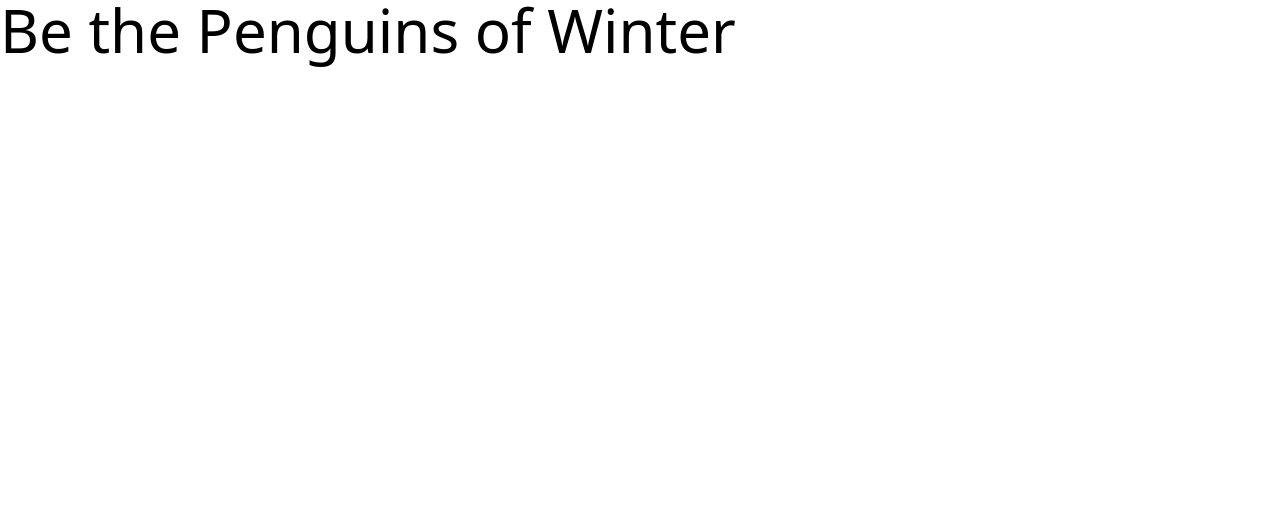
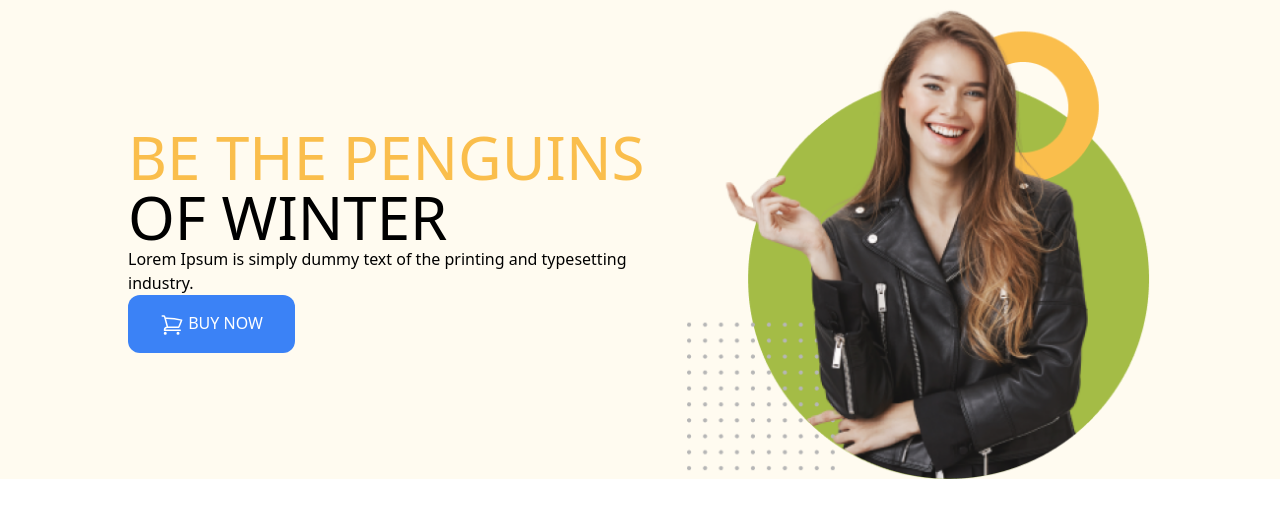
Before and after one commit to shamim-1995/penguin-fashion-with-tailwind, a plain HTML site: page index.html in a window 1280 px wide. Drawn offline with nearby package versions, Linux system fonts and the light colour scheme.

Commit message:
added some banner section

```diff
--- a/index.html
+++ b/index.html
@@ -7,14 +7,28 @@
     <script src="https://cdn.tailwindcss.com"></script>
 </head>
 <body>
-    <header>
-        <div>
+    <header class="bg-[#FFFBF0] px-32">
+        <!-- nav section -->
+        <nav>
+
+        </nav>
+        <!-- banner section -->
+        <div class="flex justify-between items-center">
             <div>
-                <h1 class="text-6xl">Be the Penguins
+                <h1 class="text-6xl uppercase"><span class="text-[#FABE4C]">Be the Penguins</span>
+                    <br>
                     of Winter</h1>
+                    <p>Lorem Ipsum is simply dummy text of the printing
+                        and typesetting industry.</p>
+                        <button class="py-4 px-8 bg-blue-500 rounded-xl text-white font-medium">
+                            <svg xmlns="http://www.w3.org/2000/svg" fill="none" viewBox="0 0 24 24" stroke-width="1.5" stroke="currentColor" class="w-6 h-6 inline">
+                                <path stroke-linecap="round" stroke-linejoin="round" d="M2.25 3h1.386c.51 0 .955.343 1.087.835l.383 1.437M7.5 14.25a3 3 0 00-3 3h15.75m-12.75-3h11.218c1.121-2.3 2.1-4.684 2.924-7.138a60.114 60.114 0 00-16.536-1.84M7.5 14.25L5.106 5.272M6 20.25a.75.75 0 11-1.5 0 .75.75 0 011.5 0zm12.75 0a.75.75 0 11-1.5 0 .75.75 0 011.5 0z" />
+                              </svg>
+                              BUY NOW</button>
 
             </div>
             <div>
+                <img src="images/model.png" alt="">
 
             </div>
         </div>
```
